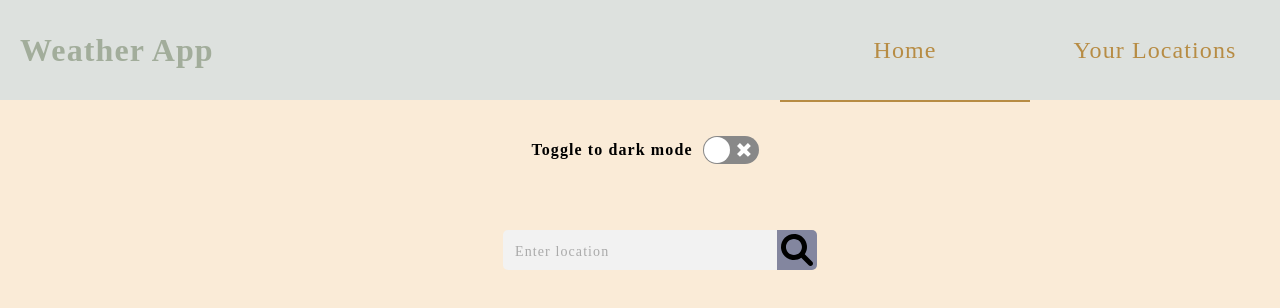
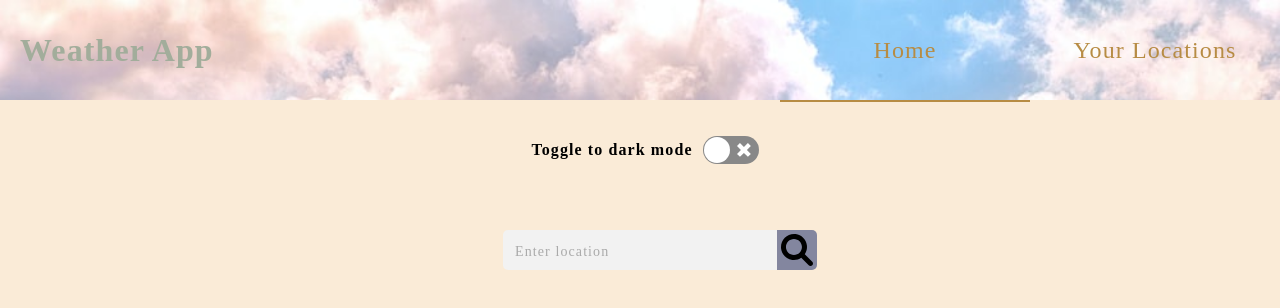
Before and after one commit to taldwek/weather-app, a React (Create React App) app: page /home in a window 1280 px wide. Shown: the top 308 px of the page. Built offline with nearby package versions, Linux system fonts and the light colour scheme.

Commit message:
css fixes

```diff
--- a/src/styles/navbar.scss
+++ b/src/styles/navbar.scss
@@ -6,6 +6,9 @@
   background-color: rgb(79 169 255 / 17%);
   font-weight: 1.1em;
   top: 0;
+  background-image: url('../assets/images/backgrounds/navbar-background.jpeg');
+  background-repeat: no-repeat;
+  background-size: cover;
 
   .nav-link {
     display: flex;
--- a/src/styles/weatherCardStyles.scss
+++ b/src/styles/weatherCardStyles.scss
@@ -4,7 +4,7 @@
   flex-direction: column;
   align-items: flex-start;
   width: 50vw;
-  height: 40vh;
+  height: 30vh;
   padding: 20px;
   background: rgb(24 43 46);
   margin-left: 40px;
@@ -30,7 +30,7 @@
     .forecast-item {
       max-width: 200px;
       flex-shrink: 0;
-      height: 160px;
+      max-height: 120px;
       margin: 0 20px;
       border-radius: 20px;
       background-color: rgb(28 198 210 / 18%);
```
Also changed, not shown: src/assets/images/backgrounds/appBackground.jpg (deleted), src/assets/images/backgrounds/navbar-background.jpeg (added).
